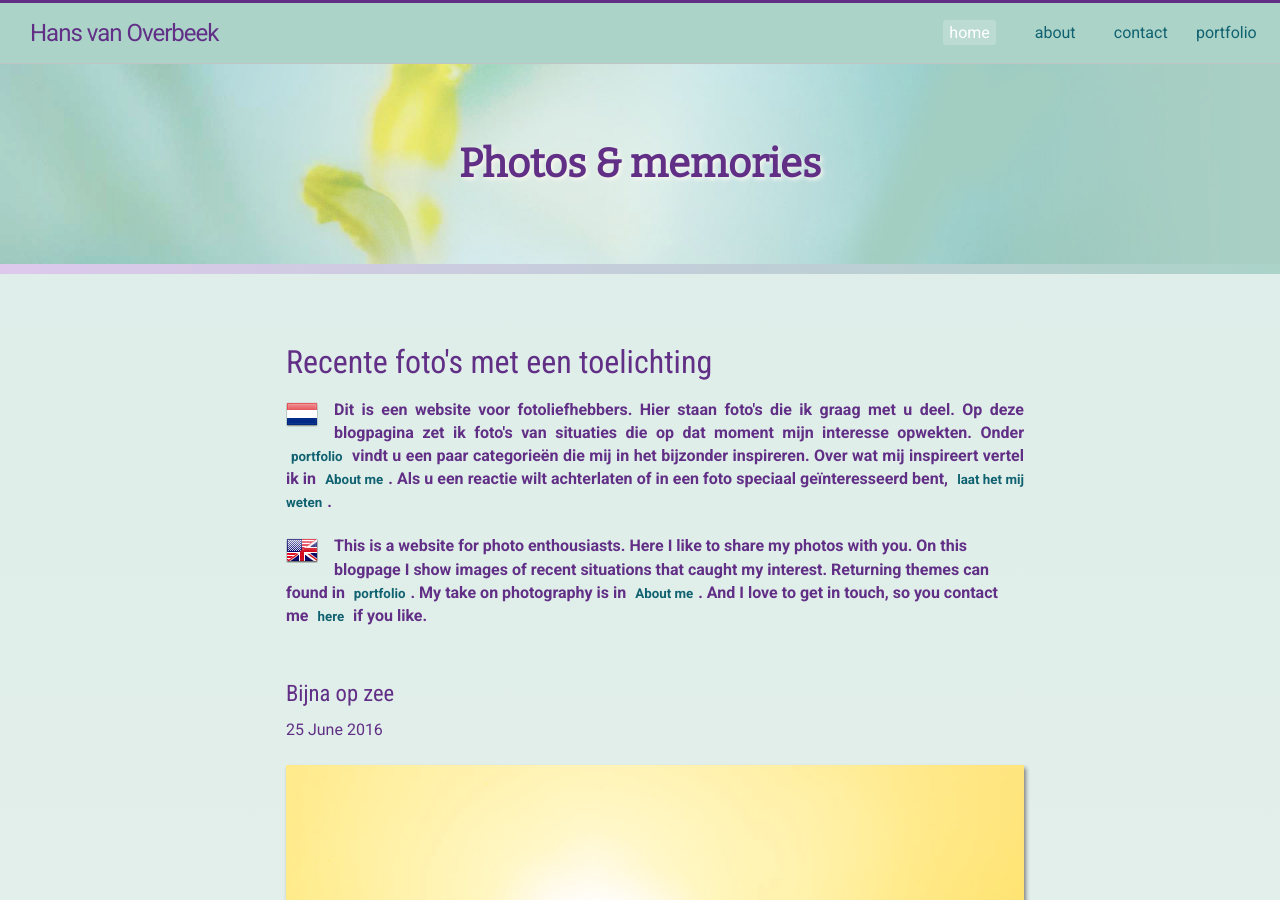
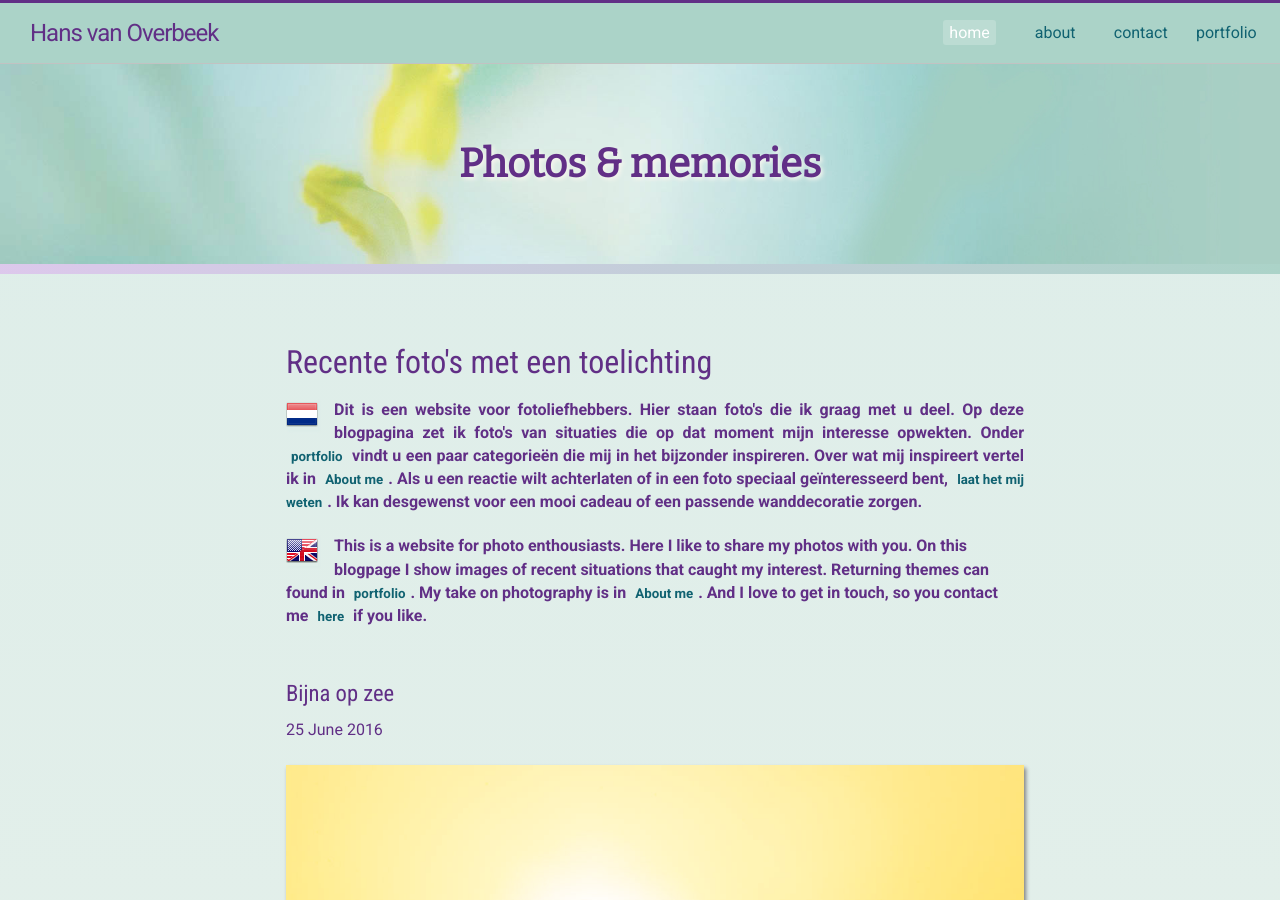
Before and after one commit to hansvanoverbeek/photoblog, a Jekyll site: the page built from index.html, in a window 1280 px wide and 900 px high. Built offline with Jekyll 4.4.1, drawn with Linux system fonts in a browser that asks for light colours; the list of posts is cut into pages by our own code.

Commit message:
Update intro.html

```diff
--- a/_includes/intro.html
+++ b/_includes/intro.html
@@ -2,7 +2,7 @@
     <h3 class="text-left more-padding-left-30">Recente foto's met een toelichting</h3>
     <p class="justify plain-link">
       <img src="{{site.baseurl}}/images/ned.png" alt="" class="icon-flag">
-     Dit is een website voor fotoliefhebbers. Hier staan foto&apos;s die ik graag met u deel. Op deze blogpagina zet ik foto's van situaties die op dat moment mijn interesse opwekten. Onder <a href="{{ site.baseurl}}/portfolio/">portfolio</a> vindt u een paar categorie&euml;n die mij in het bijzonder inspireren. Over wat mij inspireert vertel ik in <a href="{{ site.baseurl}}/about/">About me</a>. Als u een reactie wilt achterlaten of in een foto speciaal ge&iuml;nteresseerd bent, <a href="{{ site.baseurl}}/contactt/">laat het mij weten</a>.
+     Dit is een website voor fotoliefhebbers. Hier staan foto&apos;s die ik graag met u deel. Op deze blogpagina zet ik foto's van situaties die op dat moment mijn interesse opwekten. Onder <a href="{{ site.baseurl}}/portfolio/">portfolio</a> vindt u een paar categorie&euml;n die mij in het bijzonder inspireren. Over wat mij inspireert vertel ik in <a href="{{ site.baseurl}}/about/">About me</a>. Als u een reactie wilt achterlaten of in een foto speciaal ge&iuml;nteresseerd bent, <a href="{{ site.baseurl}}/contactt/">laat het mij weten</a>. Ik kan desgewenst voor een mooi cadeau of een passende wanddecoratie zorgen.
     </p>
 
     <p class="plain-link">
```
